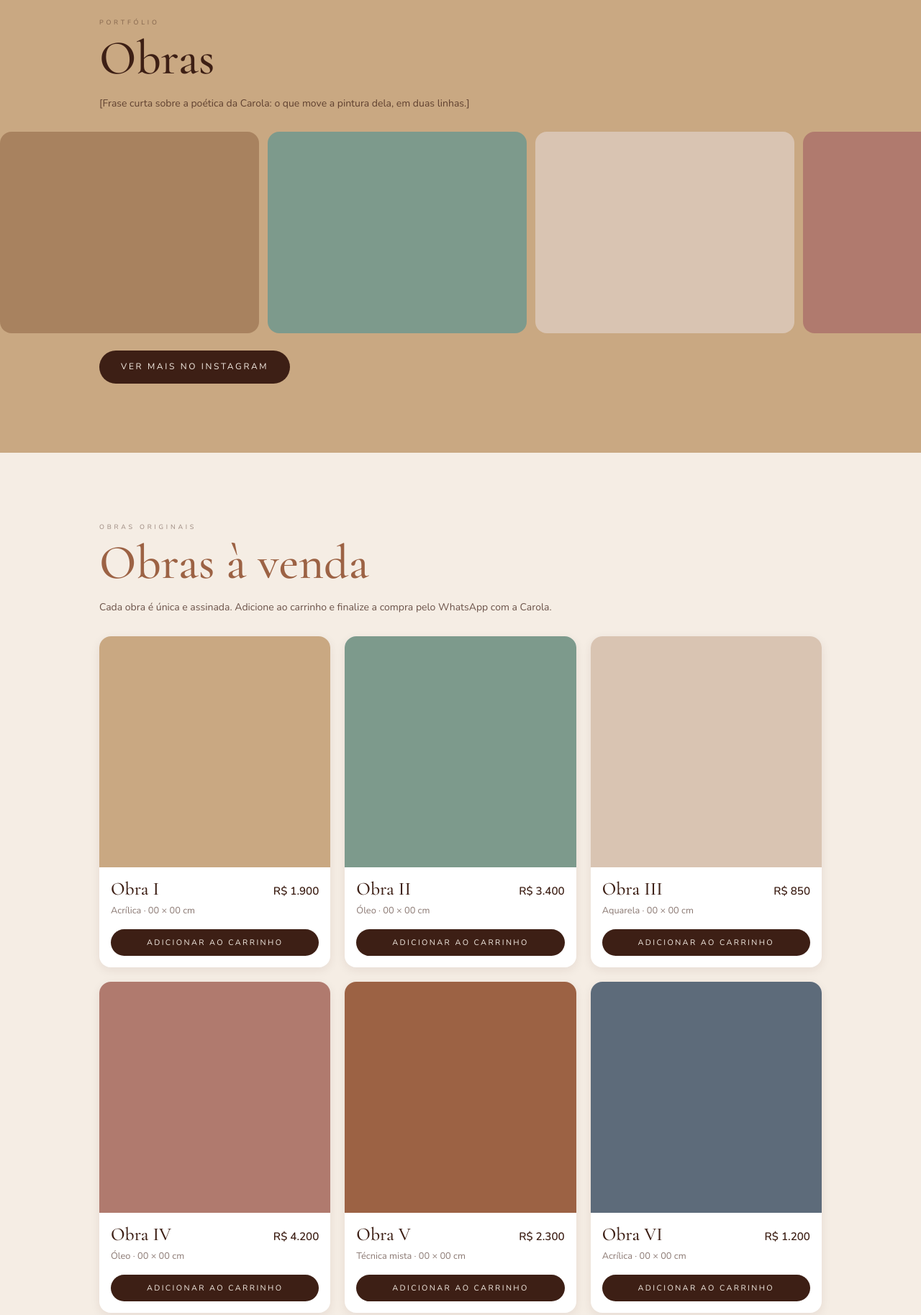
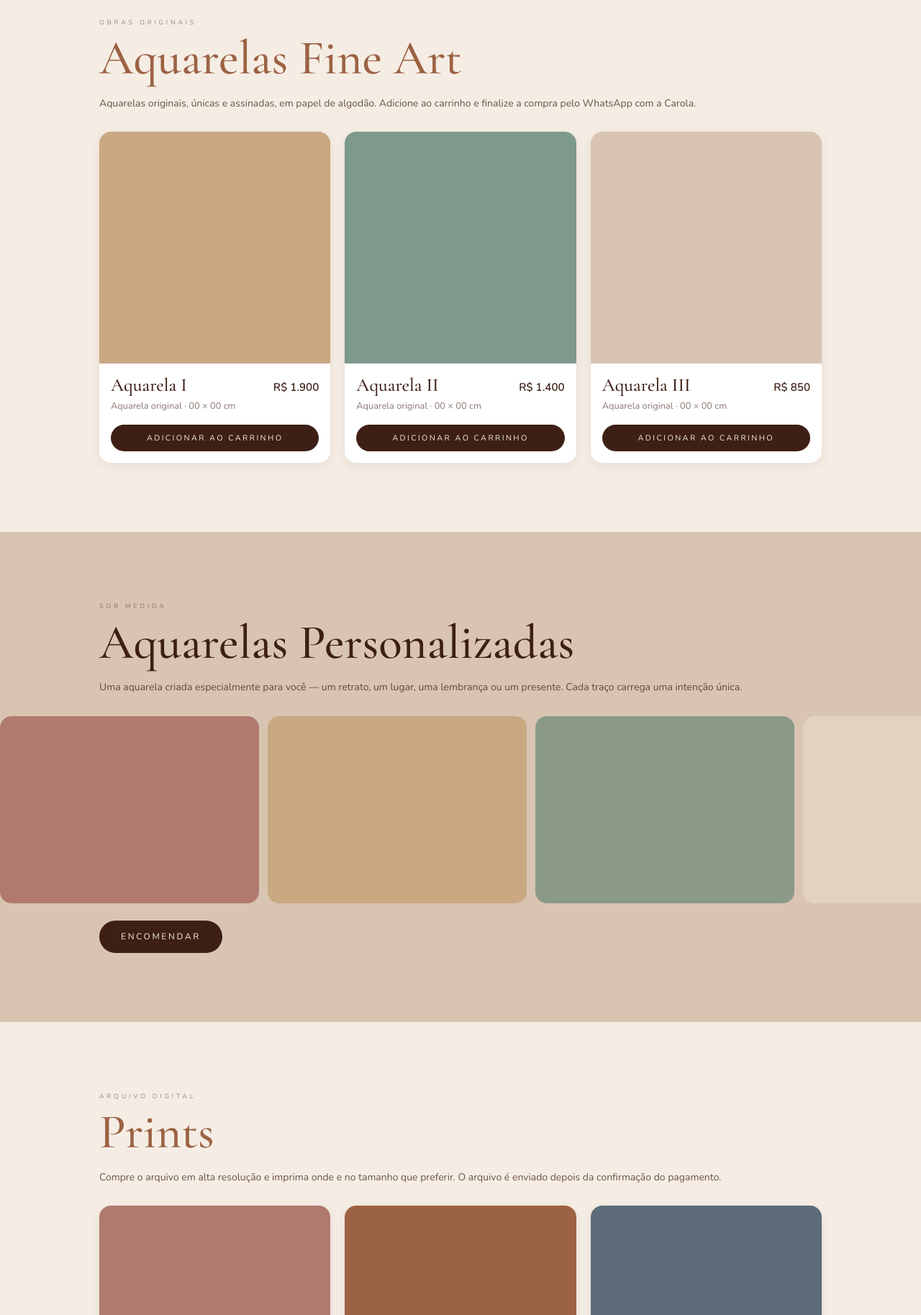
Before and after one commit to santiagotoso-hash/carola-hoisel, a plain HTML site: page index.html in a window 1280 px wide. Shown: the part 520-2347 px from the top of the page at 72% size. Drawn offline with nearby package versions, Linux system fonts and the light colour scheme.

Commit message:
Reorganiza o site nas seis seções da Carola
Co-Authored-By: Claude Sonnet 5.5 <noreply@anthropic.com>

```diff
--- a/index.html
+++ b/index.html
@@ -11,7 +11,7 @@
   <link
     href="https://fonts.googleapis.com/css2?family=Cormorant+Garamond:wght@400;500;600&family=Nunito:wght@300;400;600&display=swap"
     rel="stylesheet">
-  <link rel="stylesheet" href="styles.css?v=3">
+  <link rel="stylesheet" href="styles.css?v=4">
 </head>
 
 <body id="topo">
@@ -36,9 +36,12 @@
       <nav class="menu" id="menu">
         <ul>
           <li><a href="#topo">Início</a></li>
-          <li><a href="#obras">Os Trabalhos</a></li>
-          <li><a href="#loja">Obras à venda</a></li>
-          <li><a href="#sob-medida">Artes Personalizadas</a></li>
+          <li><a href="#fine-art">Aquarelas Fine Art</a></li>
+          <li><a href="#personalizadas">Aquarelas Personalizadas</a></li>
+          <li><a href="#prints">Prints</a></li>
+          <li><a href="#tecido">Arte no Tecido</a></li>
+          <li><a href="#murais">Murais</a></li>
+          <li><a href="#estampas">Estampas</a></li>
           <li><a href="#quem-sou">Quem sou</a></li>
         </ul>
       </nav>
@@ -51,44 +54,74 @@
     <div class="hero-copy">
       <h1 class="hero-title">Carola Hoisel</h1>
       <p class="eyebrow light">artista plástica</p>
-      <a href="#obras" class="pill pill-glass">Conhecer as obras</a>
+      <a href="#fine-art" class="pill pill-glass">Conhecer as obras</a>
     </div>
   </section>
 
-  <!-- OBRAS -->
-  <section id="obras" class="sec bg-areia">
+  <!-- AQUARELAS FINE ART -->
+  <section id="fine-art" class="sec bg-creme">
     <div class="sec-text reveal">
-      <p class="eyebrow">portfólio</p>
-      <h2>Obras</h2>
-      <p>[Frase curta sobre a poética da Carola: o que move a pintura dela, em duas linhas.]</p>
+      <p class="eyebrow">obras originais</p>
+      <h2 class="siena">Aquarelas Fine Art</h2>
+      <p>Aquarelas originais, únicas e assinadas, em papel de algodão. Adicione ao carrinho e finalize a compra pelo WhatsApp com a Carola.</p>
     </div>
-    <div class="gallery" data-count="5" data-w="72" data-h="280" data-colors="#a8825f,#7d9a8c,#d9c4b2,#b07a6e,#5d6b7a">
-    </div>
-    <div class="sec-cta reveal"><a class="pill pill-dark" href="https://www.instagram.com/carolahoisel/" target="_blank"
-        rel="noopener">Ver mais no Instagram</a></div>
+    <div class="shop" data-cat="fine-art"></div>
   </section>
 
-  <!-- LOJA -->
-  <section id="loja" class="sec bg-creme">
-    <div class="sec-text reveal">
-      <p class="eyebrow">obras originais</p>
-      <h2 class="siena">Obras à venda</h2>
-      <p>Cada obra é única e assinada. Adicione ao carrinho e finalize a compra pelo WhatsApp com a Carola.</p>
-    </div>
-    <div class="shop" id="shop"></div>
-  </section>
-
-  <!-- SOB MEDIDA -->
-  <section id="sob-medida" class="sec bg-peach">
+  <!-- AQUARELAS PERSONALIZADAS -->
+  <section id="personalizadas" class="sec bg-peach">
     <div class="sec-text reveal">
       <p class="eyebrow">sob medida</p>
-      <h2>Arte Personalizada</h2>
-      <p>Uma obra criada especialmente para você — ou para presentear alguém que você ama. Cada traço carrega uma
-        intenção única.</p>
+      <h2>Aquarelas Personalizadas</h2>
+      <p>Uma aquarela criada especialmente para você — um retrato, um lugar, uma lembrança ou um presente. Cada traço carrega uma intenção única.</p>
     </div>
     <div class="gallery" data-count="4" data-w="64" data-h="260" data-colors="#b07a6e,#c9a882,#8a9a86,#e3d2c0"></div>
     <div class="sec-cta reveal"><a class="pill pill-dark"
-        data-wa="Olá, Carola! Quero encomendar uma arte personalizada.">Encomendar</a></div>
+        data-wa="Olá, Carola! Quero encomendar uma aquarela personalizada.">Encomendar</a></div>
+  </section>
+
+  <!-- PRINTS -->
+  <section id="prints" class="sec bg-creme">
+    <div class="sec-text reveal">
+      <p class="eyebrow">arquivo digital</p>
+      <h2 class="siena">Prints</h2>
+      <p>Compre o arquivo em alta resolução e imprima onde e no tamanho que preferir. O arquivo é enviado depois da confirmação do pagamento.</p>
+    </div>
+    <div class="shop" data-cat="prints"></div>
+  </section>
+
+  <!-- ARTE NO TECIDO -->
+  <section id="tecido" class="sec bg-areia">
+    <div class="sec-text reveal">
+      <p class="eyebrow">arte para vestir</p>
+      <h2>Arte no Tecido</h2>
+      <p>Cangas, lenços e pareôs com as aquarelas da Carola estampadas, para usar e levar a arte com você.</p>
+    </div>
+    <div class="shop" data-cat="tecido"></div>
+  </section>
+
+  <!-- MURAIS -->
+  <section id="murais" class="sec bg-peach">
+    <div class="sec-text reveal">
+      <p class="eyebrow">projetos</p>
+      <h2>Murais</h2>
+      <p>Pintura em paredes para casas, lojas, restaurantes e espaços de convivência. Cada mural é pensado para o lugar e para quem vai viver nele.</p>
+    </div>
+    <div class="gallery" data-count="4" data-w="72" data-h="280" data-colors="#8a9a86,#c9a882,#b07a6e,#7d9a8c"></div>
+    <div class="sec-cta reveal"><a class="pill pill-dark"
+        data-wa="Olá, Carola! Quero um orçamento para um mural.">Pedir orçamento</a></div>
+  </section>
+
+  <!-- ESTAMPAS -->
+  <section id="estampas" class="sec bg-creme">
+    <div class="sec-text reveal">
+      <p class="eyebrow">design de superfície</p>
+      <h2 class="siena">Estampas</h2>
+      <p>Estampas autorais criadas a partir das aquarelas, para moda, decoração, papelaria e outros produtos.</p>
+    </div>
+    <div class="gallery" data-count="5" data-w="56" data-h="260" data-colors="#d9c4b2,#7d9a8c,#b07a6e,#c9a882,#5d6b7a"></div>
+    <div class="sec-cta reveal"><a class="pill pill-siena"
+        data-wa="Olá, Carola! Tenho interesse nas estampas.">Falar sobre estampas</a></div>
   </section>
 
   <!-- QUEM SOU -->
@@ -134,7 +167,7 @@
     </div>
   </aside>
 
-  <script src="script.js?v=3"></script>
+  <script src="script.js?v=4"></script>
 </body>
 
 </html>
--- a/script.js
+++ b/script.js
@@ -57,12 +57,16 @@ document.querySelectorAll(".reveal").forEach((el) => io.observe(el));
 // ---- Loja e carrinho ----
 // Substitua pelas obras reais. image: caminho da foto (ex.: "obras/obra-1.jpg"); vazio = bloco de cor.
 const obras = [
-  { id: 1, titulo: "Obra I",   tecnica: "Acrílica",      medidas: "00 × 00 cm", preco: 1900, cor: "#c9a882", image: "" },
-  { id: 2, titulo: "Obra II",  tecnica: "Óleo",          medidas: "00 × 00 cm", preco: 3400, cor: "#7d9a8c", image: "" },
-  { id: 3, titulo: "Obra III", tecnica: "Aquarela",      medidas: "00 × 00 cm", preco: 850,  cor: "#d9c4b2", image: "" },
-  { id: 4, titulo: "Obra IV",  tecnica: "Óleo",          medidas: "00 × 00 cm", preco: 4200, cor: "#b07a6e", image: "" },
-  { id: 5, titulo: "Obra V",   tecnica: "Técnica mista", medidas: "00 × 00 cm", preco: 2300, cor: "#9c6244", image: "" },
-  { id: 6, titulo: "Obra VI",  tecnica: "Acrílica",      medidas: "00 × 00 cm", preco: 1200, cor: "#5d6b7a", image: "" },
+  // cat: "fine-art" | "prints" | "tecido" (cada categoria aparece na sua seção). Os ids não podem se repetir.
+  { id: 1,  cat: "fine-art", titulo: "Aquarela I",   tecnica: "Aquarela original", medidas: "00 × 00 cm", preco: 1900, cor: "#c9a882", image: "" },
+  { id: 2,  cat: "fine-art", titulo: "Aquarela II",  tecnica: "Aquarela original", medidas: "00 × 00 cm", preco: 1400, cor: "#7d9a8c", image: "" },
+  { id: 3,  cat: "fine-art", titulo: "Aquarela III", tecnica: "Aquarela original", medidas: "00 × 00 cm", preco: 850,  cor: "#d9c4b2", image: "" },
+  { id: 11, cat: "prints",   titulo: "Print I",      tecnica: "Arquivo digital",   medidas: "alta resolução", preco: 60, cor: "#b07a6e", image: "" },
+  { id: 12, cat: "prints",   titulo: "Print II",     tecnica: "Arquivo digital",   medidas: "alta resolução", preco: 60, cor: "#9c6244", image: "" },
+  { id: 13, cat: "prints",   titulo: "Print III",    tecnica: "Arquivo digital",   medidas: "alta resolução", preco: 60, cor: "#5d6b7a", image: "" },
+  { id: 21, cat: "tecido",   titulo: "Canga",        tecnica: "Canga",             medidas: "00 × 00 cm", preco: 180, cor: "#8a9a86", image: "" },
+  { id: 22, cat: "tecido",   titulo: "Lenço",        tecnica: "Lenço de seda",     medidas: "00 × 00 cm", preco: 220, cor: "#e3d2c0", image: "" },
+  { id: 23, cat: "tecido",   titulo: "Pareô",        tecnica: "Pareô",             medidas: "00 × 00 cm", preco: 160, cor: "#b07a6e", image: "" },
 ];
 const brl = (n) => "R$ " + n.toLocaleString("pt-BR");
 const $ = (id) => document.getElementById(id);
@@ -75,7 +79,7 @@ const media = (o, cls) => o.image
   : `<div class="${cls} ph" style="--c1:${o.cor};--c2:${o.cor}"></div>`;
 
 function renderShop() {
-  $("shop").innerHTML = obras.map((o) => {
+  document.querySelectorAll(".shop").forEach((shop) => { shop.innerHTML = obras.filter((o) => o.cat === shop.dataset.cat).map((o) => {
     const added = cart.includes(o.id);
     return `<article class="product reveal in">
       ${media(o, "product-img")}
@@ -84,7 +88,7 @@ function renderShop() {
         <p class="product-tech">${esc(o.tecnica)} · ${esc(o.medidas)}</p>
         <button type="button" class="pill ${added ? "pill-line" : "pill-dark"} product-btn" data-add="${o.id}" ${added ? "disabled" : ""}>${added ? "No carrinho" : "Adicionar ao carrinho"}</button>
       </div></article>`;
-  }).join("");
+  }).join(""); });
 }
 
 function renderCart() {
@@ -109,10 +113,10 @@ function setDrawer(open) {
   document.body.classList.toggle("no-scroll", open);
 }
 
-$("shop").addEventListener("click", (e) => {
+document.querySelectorAll(".shop").forEach((shop) => shop.addEventListener("click", (e) => {
   const id = Number(e.target.dataset.add);
   if (id && !cart.includes(id)) { cart.push(id); renderCart(); setDrawer(true); }
-});
+}));
 $("cartItems").addEventListener("click", (e) => {
   const id = Number(e.target.dataset.remove);
   if (id) { cart = cart.filter((c) => c !== id); renderCart(); }
```
